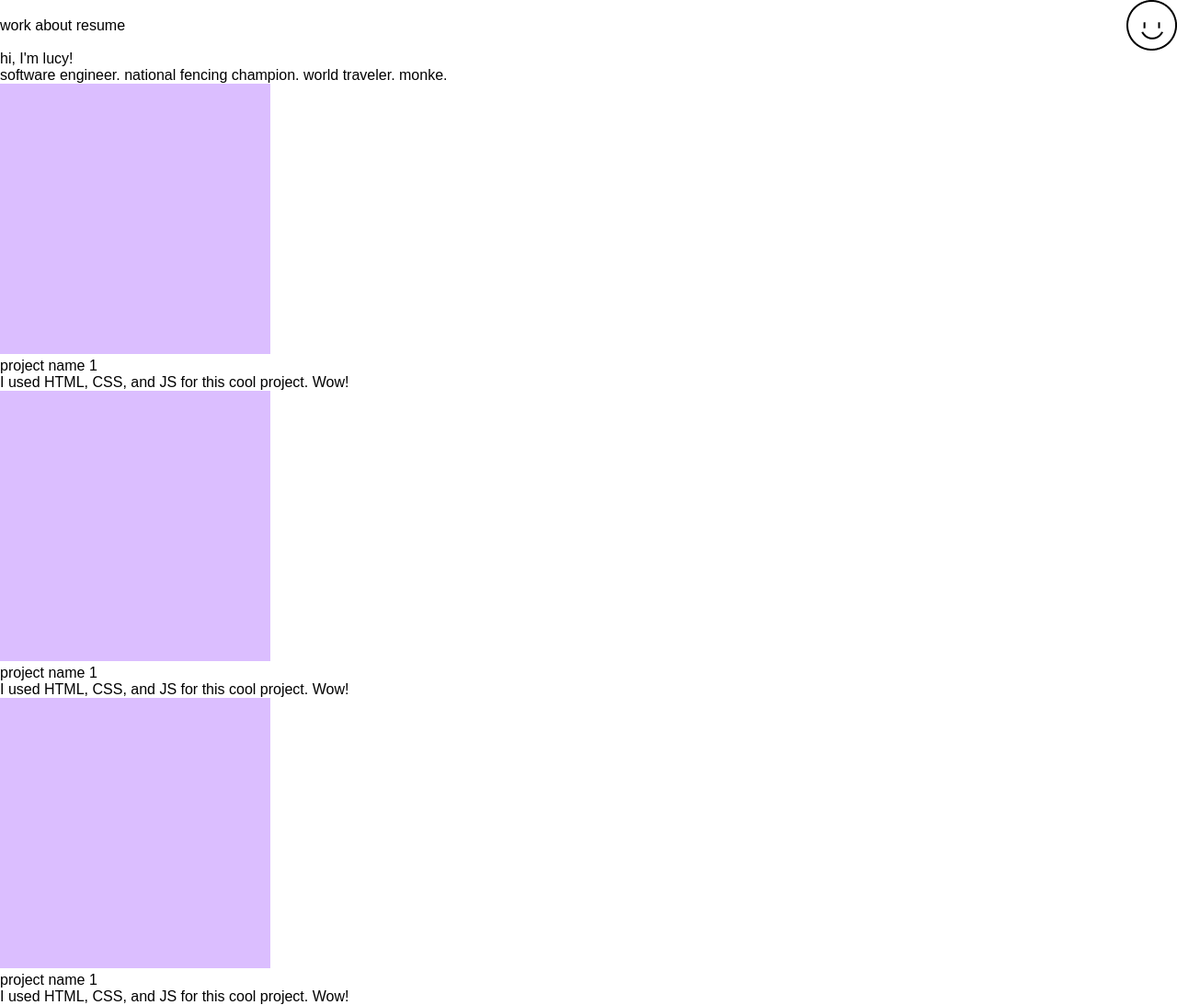
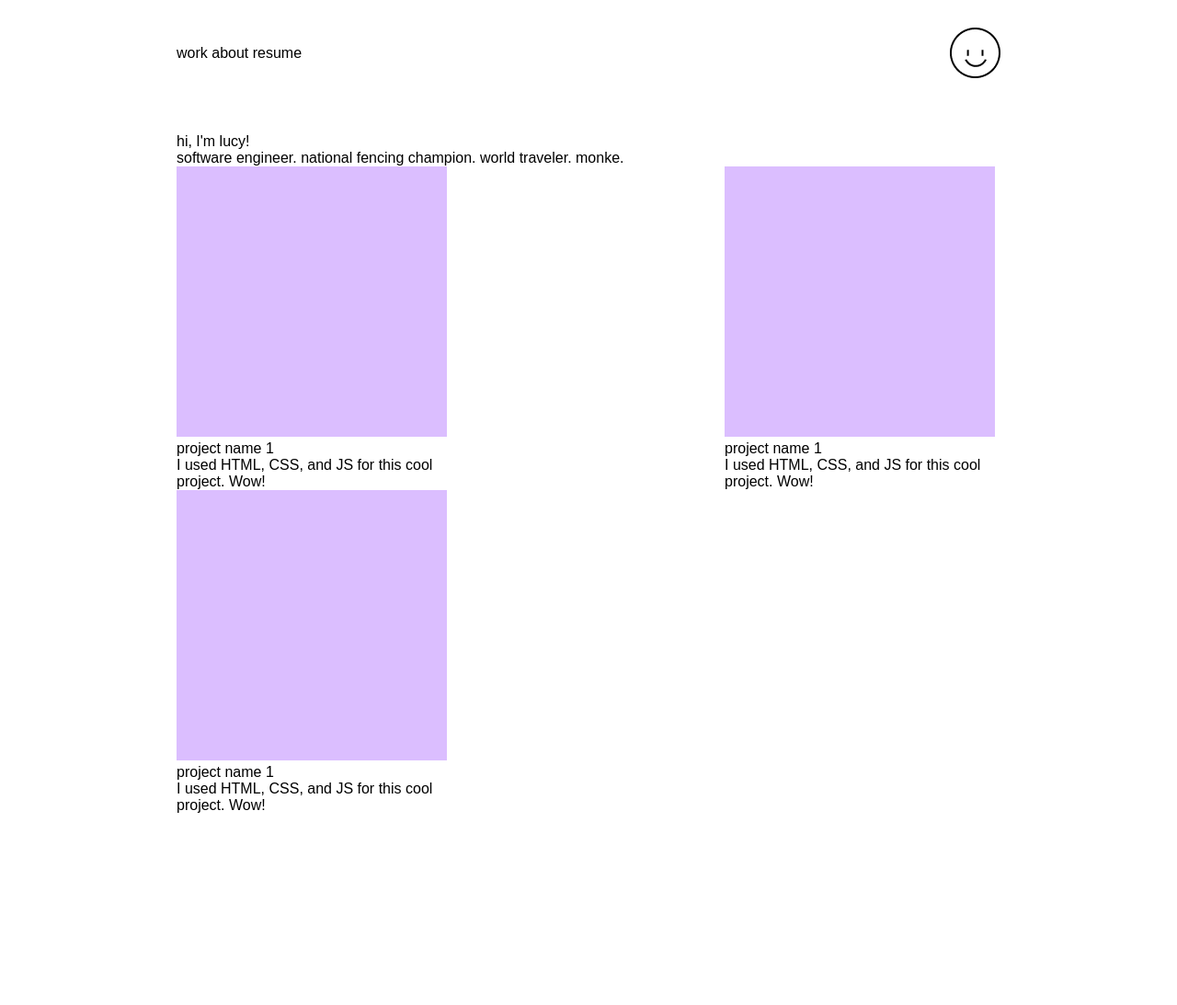
Before and after one commit to raklin/babys-first-website, a plain HTML site: page index.html in a window 1280 px wide. Shown: the whole page at 92% size. After the commit the page ends 915 px from the top, so only its background shows below. Drawn offline with Linux system fonts and the light colour scheme.

Commit message:
feat: add padding and margins

```diff
--- a/styles.css
+++ b/styles.css
@@ -17,12 +17,24 @@ a {
   display: flex;
   justify-content: space-between;
   align-items: center;
+
+  padding: 30px 15%;
 }
 
 .navigation {
 
 }
 
+.content {
+  padding: 30px 15%;
+}
+
 .projects {
+  display: flex;
+  justify-content: space-between;
+  flex-wrap: wrap;
+}
 
+.project-card {
+  width: 300px;
 }
```
